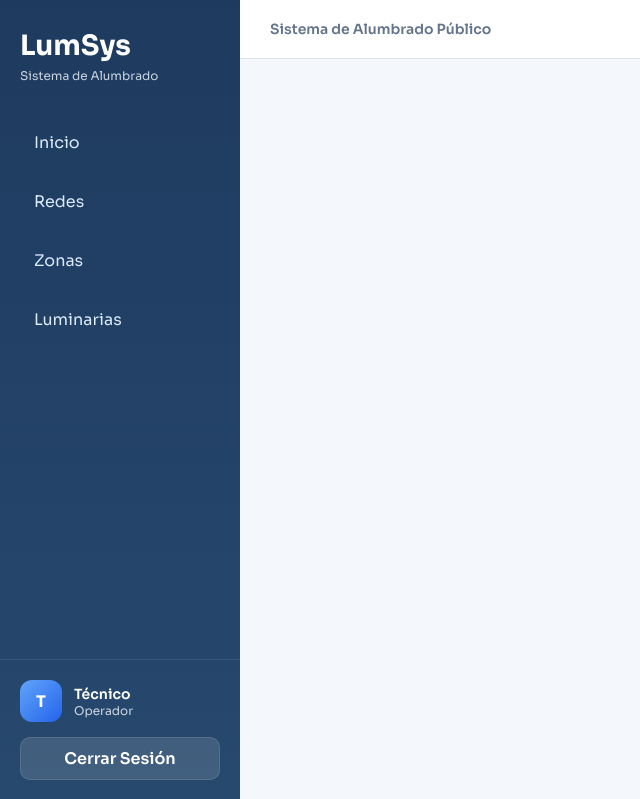
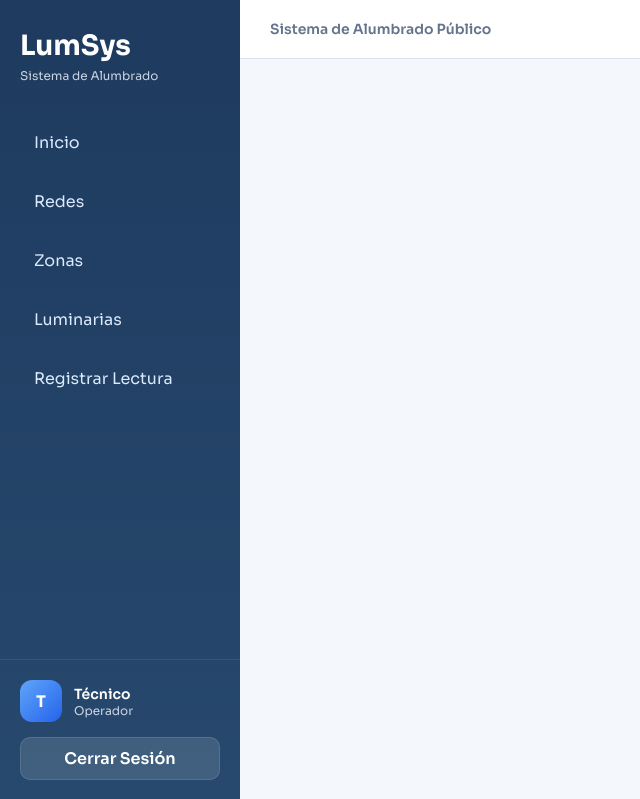
Before and after one commit to Aaron-2516/GestionLuminarias-Web, a Django app: page /base_tecnicos/ in a window 1280 px wide. Shown: the top 799 px of the page, without its empty margins (0-640 px from the left). Run offline with Django 5.2, Linux system fonts and the light colour scheme; parts of the project's set-up code (start-up, migrations or seed data) failed here and were passed over.

Commit message:
registro de lectura agregado a dashboart tecnico

```diff
--- a/LumSys/settings.py
+++ b/LumSys/settings.py
@@ -78,7 +78,7 @@ DATABASES = {
         'ENGINE': 'django.db.backends.postgresql',
         'NAME': 'LumSys',
         'USER': 'postgres',
-        'PASSWORD': 'Gerardo2002',
+        'PASSWORD': 'GR433239',
         'HOST': 'localhost',
         'PORT': '5432',
 
--- a/Luminarias/templates/luminarias/base_tecnicos.html
+++ b/Luminarias/templates/luminarias/base_tecnicos.html
@@ -13,6 +13,9 @@
     <a href="#">
         <span>Luminarias</span>
     </a>
+     <a href="#">
+        <span>Registrar Lectura</span>
+    </a>
 {% endblock %}
 
 {% block user_initial %}T{% endblock %}
```
